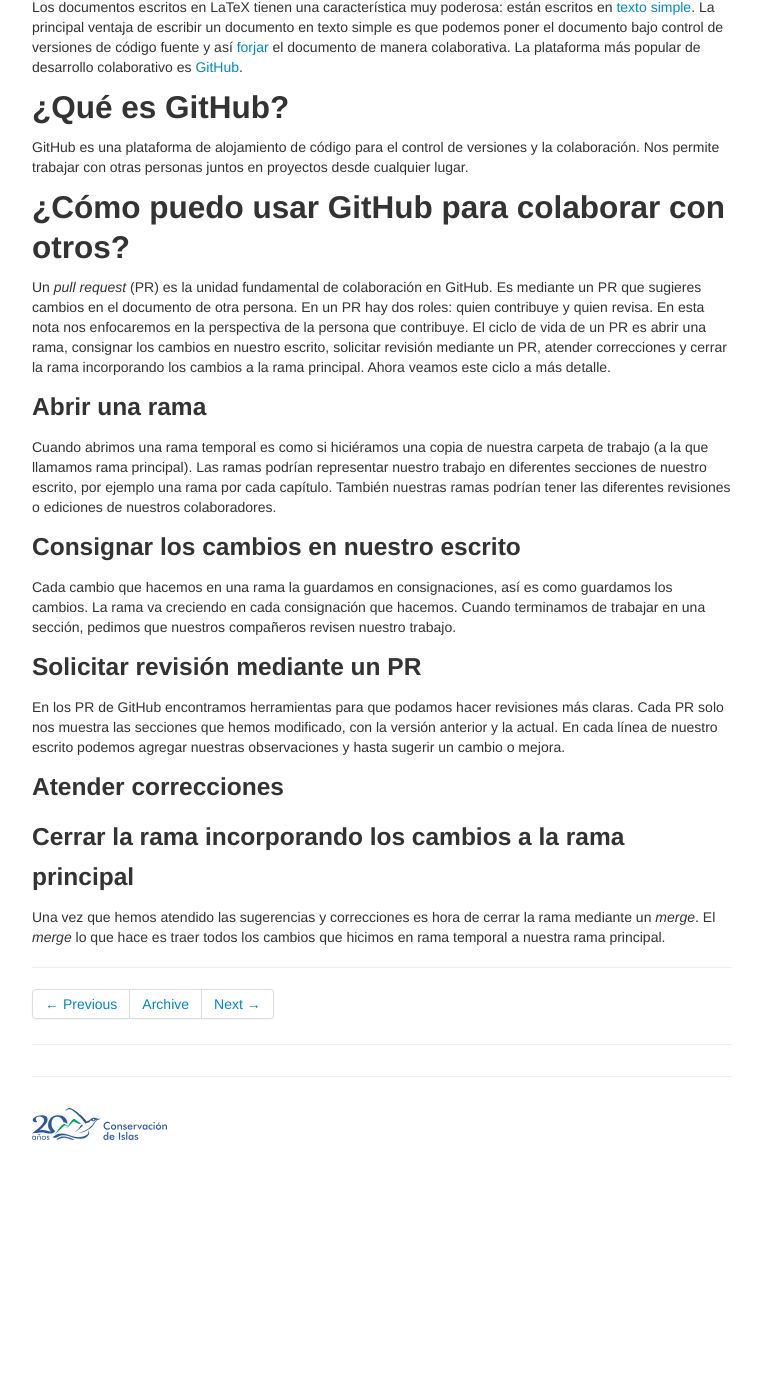
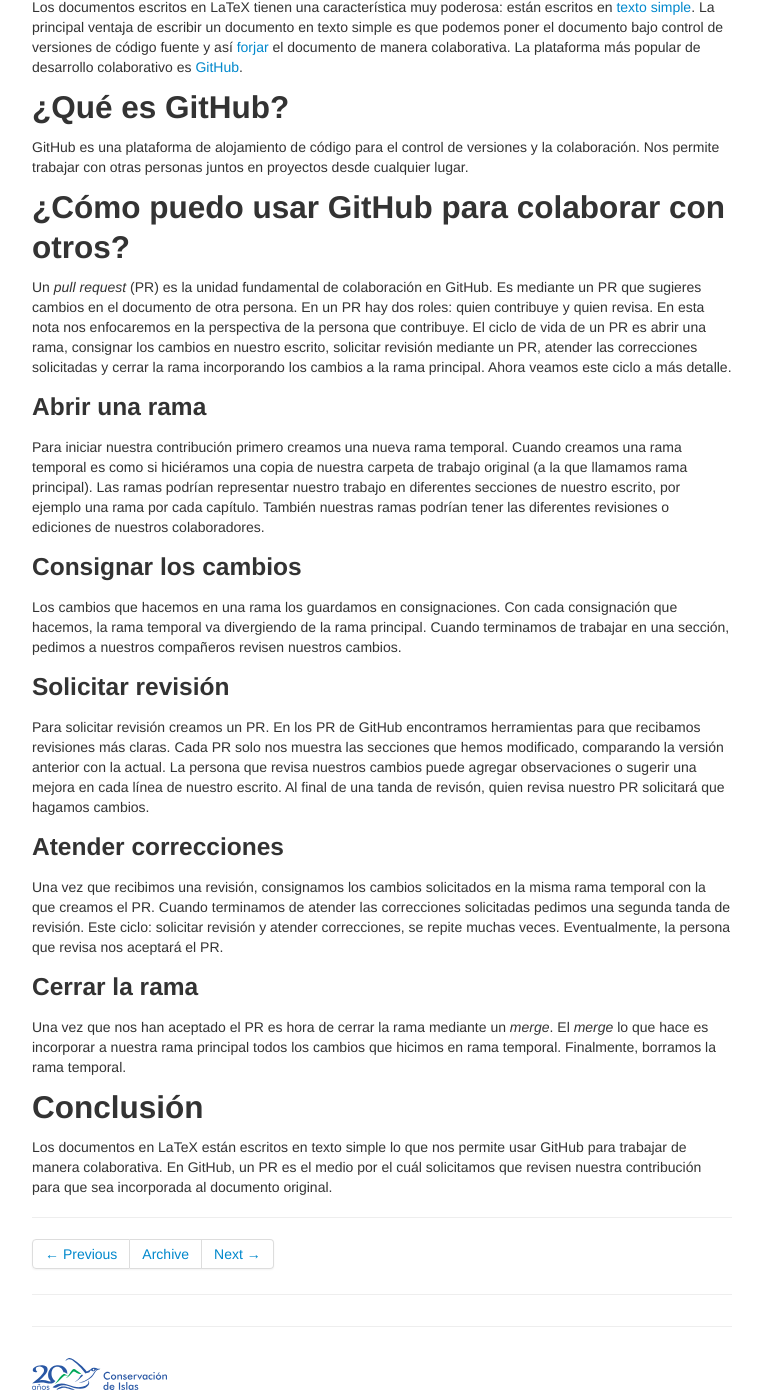
Before and after one commit to LizethMReyes/islasgeci.github.io, a Jekyll site: the page built from _posts/2021-05-18-latex_git.md, in a window 1280 px wide and 1400 px high, scrolled down 335 px. Shown: the whole window, without its empty margins (258-1021 px from the left). Built offline with Jekyll 4.4.1, drawn with Linux system fonts in a browser that asks for light colours; before the commit the page ends 1485 px from its top, so only the background shows below that.

Commit message:
✍️ Finish first draft

```diff
--- a/_posts/2021-05-18-latex_git.md
+++ b/_posts/2021-05-18-latex_git.md
@@ -33,32 +33,46 @@
 sugieres cambios en el documento de otra persona. En un PR hay dos roles: quien contribuye y quien
 revisa. En esta nota nos enfocaremos en la perspectiva de la persona que contribuye. El ciclo de
 vida de un PR es abrir una rama, consignar los cambios en nuestro escrito, solicitar revisión
-mediante un PR, atender correcciones y cerrar la rama incorporando los cambios a la rama principal.
-Ahora veamos este ciclo a más detalle.
+mediante un PR, atender las correcciones solicitadas y cerrar la rama incorporando los cambios a la
+rama principal. Ahora veamos este ciclo a más detalle.
 
 ### Abrir una rama
 
-Cuando abrimos una rama temporal es como si hiciéramos una copia de nuestra carpeta de trabajo (a la
-que llamamos rama principal). Las ramas podrían representar nuestro trabajo en diferentes secciones
-de nuestro escrito, por ejemplo una rama por cada capítulo. También nuestras ramas podrían tener las
-diferentes revisiones o ediciones de nuestros colaboradores.
+Para iniciar nuestra contribución primero creamos una nueva rama temporal. Cuando creamos una rama
+temporal es como si hiciéramos una copia de nuestra carpeta de trabajo original (a la que llamamos
+rama principal). Las ramas podrían representar nuestro trabajo en diferentes secciones de nuestro
+escrito, por ejemplo una rama por cada capítulo. También nuestras ramas podrían tener las diferentes
+revisiones o ediciones de nuestros colaboradores.
 
-### Consignar los cambios en nuestro escrito
+### Consignar los cambios
 
-Cada cambio que hacemos en una rama la guardamos en consignaciones, así es como guardamos los
-cambios. La rama va creciendo en cada consignación que hacemos. Cuando terminamos de trabajar en una
-sección, pedimos que nuestros compañeros revisen nuestro trabajo.
+Los cambios que hacemos en una rama los guardamos en consignaciones. Con cada consignación que
+hacemos, la rama temporal va divergiendo de la rama principal. Cuando terminamos de trabajar en una
+sección, pedimos a nuestros compañeros revisen nuestros cambios.
 
-### Solicitar revisión mediante un PR
+### Solicitar revisión
 
-En los PR de GitHub encontramos herramientas para que podamos hacer revisiones más claras. Cada PR
-solo nos muestra las secciones que hemos modificado, con la versión anterior y la actual. En cada
-línea de nuestro escrito podemos agregar nuestras observaciones y hasta sugerir un cambio o mejora.
+Para solicitar revisión creamos un PR. En los PR de GitHub encontramos herramientas para que
+recibamos revisiones más claras. Cada PR solo nos muestra las secciones que hemos modificado,
+comparando la versión anterior con la actual. La persona que revisa nuestros cambios puede agregar
+observaciones o sugerir una mejora en cada línea de nuestro escrito. Al final de una tanda de
+revisón, quien revisa nuestro PR solicitará que hagamos cambios.
 
 ### Atender correcciones
 
-### Cerrar la rama incorporando los cambios a la rama principal
+Una vez que recibimos una revisión, consignamos los cambios solicitados en la misma rama temporal
+con la que creamos el PR. Cuando terminamos de atender las correcciones solicitadas pedimos una
+segunda tanda de revisión. Este ciclo: solicitar revisión y atender correcciones, se repite muchas
+veces. Eventualmente, la persona que revisa nos aceptará el PR.
 
-Una vez que hemos atendido las sugerencias y correcciones es hora de cerrar la rama mediante un
-_merge_. El _merge_ lo que hace es traer todos los cambios que hicimos en rama temporal a nuestra
-rama principal.
+### Cerrar la rama
+
+Una vez que nos han aceptado el PR es hora de cerrar la rama mediante un _merge_. El _merge_ lo que
+hace es incorporar a nuestra rama principal todos los cambios que hicimos en rama temporal.
+Finalmente, borramos la rama temporal.
+
+## Conclusión
+
+Los documentos en LaTeX están escritos en texto simple lo que nos permite usar GitHub para trabajar
+de manera colaborativa. En GitHub, un PR es el medio por el cuál solicitamos que revisen nuestra
+contribución para que sea incorporada al documento original.
```
